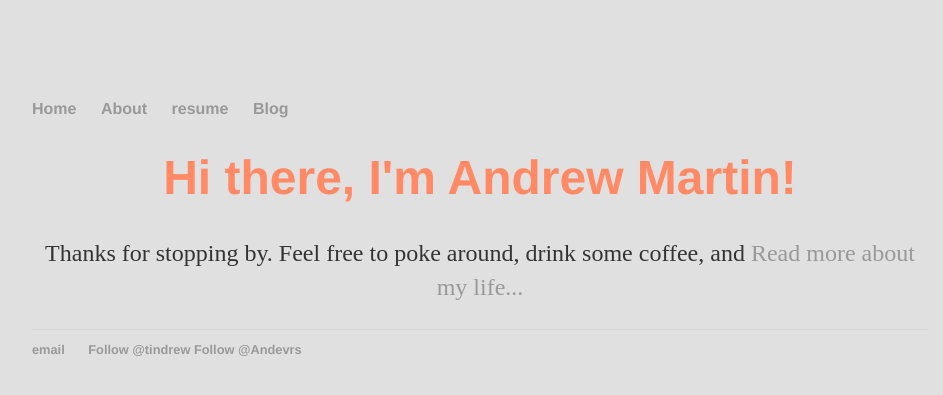
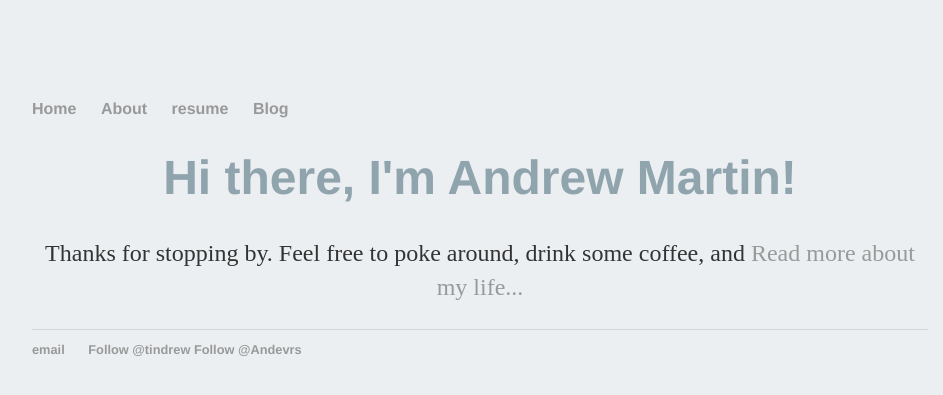
Before and after one commit to tindrew/my_blog, a Jekyll site: the page built from index.html, in a window 1280 px wide. Shown: the top 395 px of the page, without its empty margins (160-1103 px from the left). Built offline with Jekyll 4.4.1, drawn with Linux system fonts in a browser that asks for light colours; comment, search, counter and statistics services are not loaded.

Commit message:
Update main.css

```diff
--- a/css/main.css
+++ b/css/main.css
@@ -1,8 +1,8 @@
 body {
     margin: 60px auto;
     width: 70%;
-    color: #FF8A65;
-    background-color: #E0E0E0;
+    color: #90A4AE;
+    background-color: #ECEFF1;
 }
 
 @media only screen and (min-width: 481px) {
```
